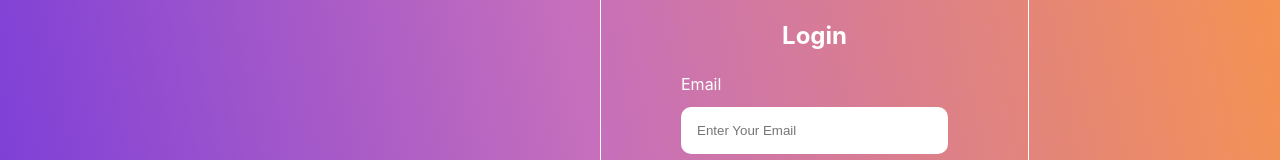
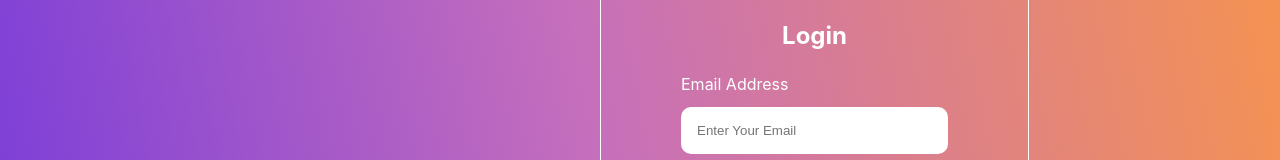
Before and after one commit to nisarg-frontendarmy/sample-react-project, a React (Create React App) app: page / in a window 1280 px wide. Shown: the part 180-340 px from the top of the page. Built offline with nearby package versions, Linux system fonts and the light colour scheme.

Commit message:
change email to email address

```diff
--- a/src/components/auth/Login.jsx
+++ b/src/components/auth/Login.jsx
@@ -20,7 +20,7 @@
     <div className="auth-form-container">
       <h2>Login</h2>
       <form className="login-form" onSubmit={handleSubmit(onSubmit)}>
-        <label htmlFor="email">Email</label>
+        <label htmlFor="email">Email Address</label>
         <input
           {...register("email", {
             required: "Please enter email",
```
